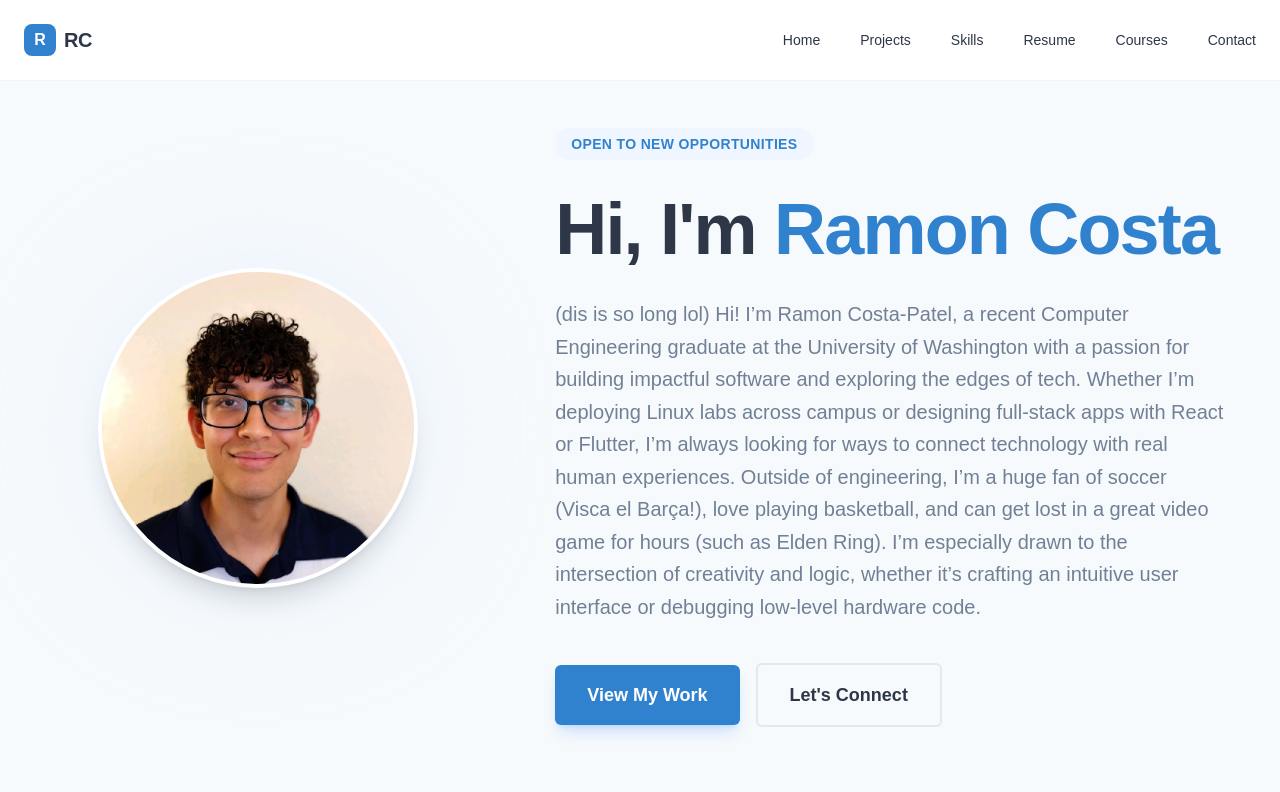
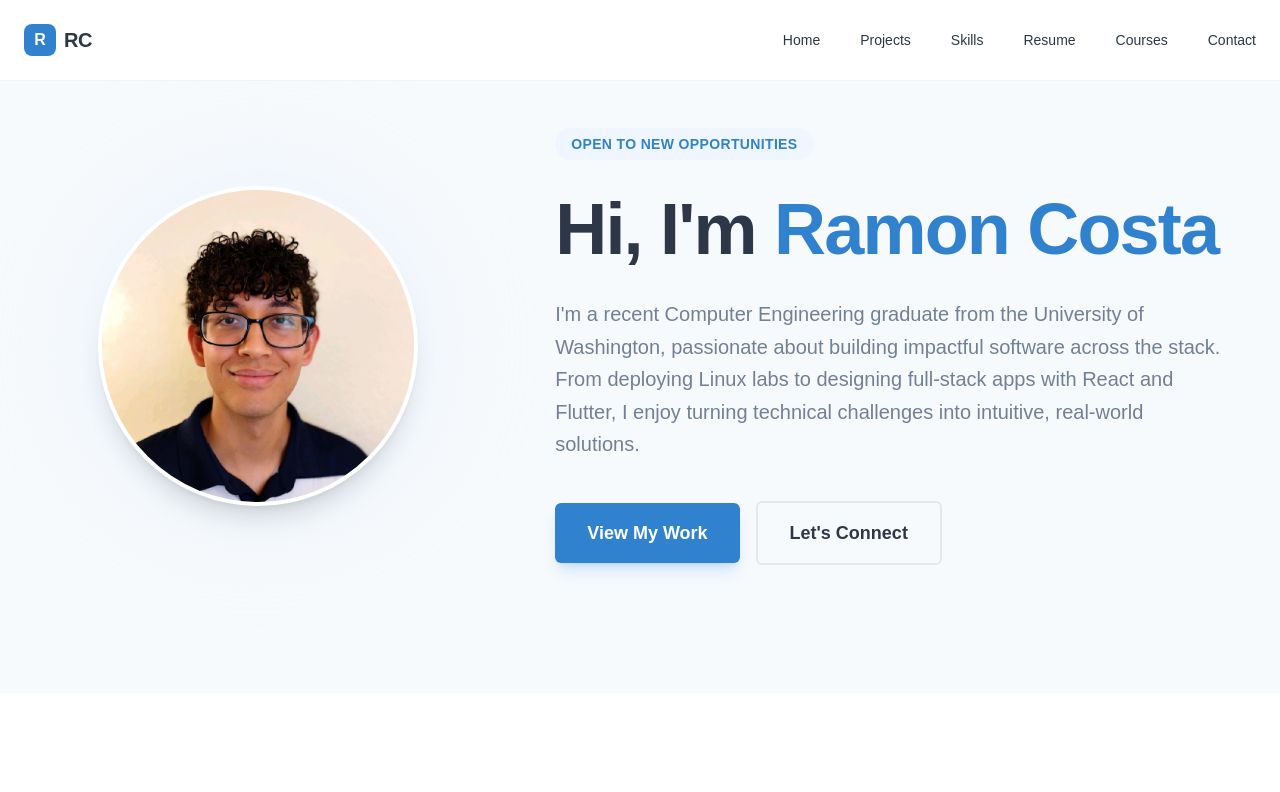
Before and after one commit to ramon-rcp/ramonrcp.portfolio, a React app: page / in a window 1280 px wide. Shown: the top 792 px of the page. Built offline with nearby package versions, Linux system fonts and the light colour scheme; some icons are missing.

Commit message:
simplified about me

```diff
--- a/src/App.tsx
+++ b/src/App.tsx
@@ -97,8 +97,7 @@ class Hero extends Component<{}, {}> {
                     Hi, I'm <span className="text-[#3182ce]">Ramon Costa</span>
                     </h1>
                     <p className="text-xl text-[#718096] mb-10 max-w-2xl leading-relaxed">
-                    (dis is so long lol) Hi! I’m Ramon Costa-Patel, a recent Computer Engineering graduate at the University of Washington with a passion for building impactful software and exploring the edges of tech. Whether I’m deploying Linux labs across campus or designing full-stack apps with React or Flutter, I’m always looking for ways to connect technology with real human experiences.
-                    Outside of engineering, I’m a huge fan of soccer (Visca el Barça!), love playing basketball, and can get lost in a great video game for hours (such as Elden Ring). I’m especially drawn to the intersection of creativity and logic, whether it’s crafting an intuitive user interface or debugging low-level hardware code.
+                    I'm a recent Computer Engineering graduate from the University of Washington, passionate about building impactful software across the stack. From deploying Linux labs to designing full-stack apps with React and Flutter, I enjoy turning technical challenges into intuitive, real-world solutions.
                     </p>
                     <div className="flex flex-col sm:flex-row items-center justify-center lg:justify-start gap-4">
                     <a href="#projects" className="bg-[#3182ce] text-white px-8 py-4 rounded-md font-semibold text-lg hover:bg-[#2b6cb0] transition-custom shadow-lg shadow-blue-500/20">
```
